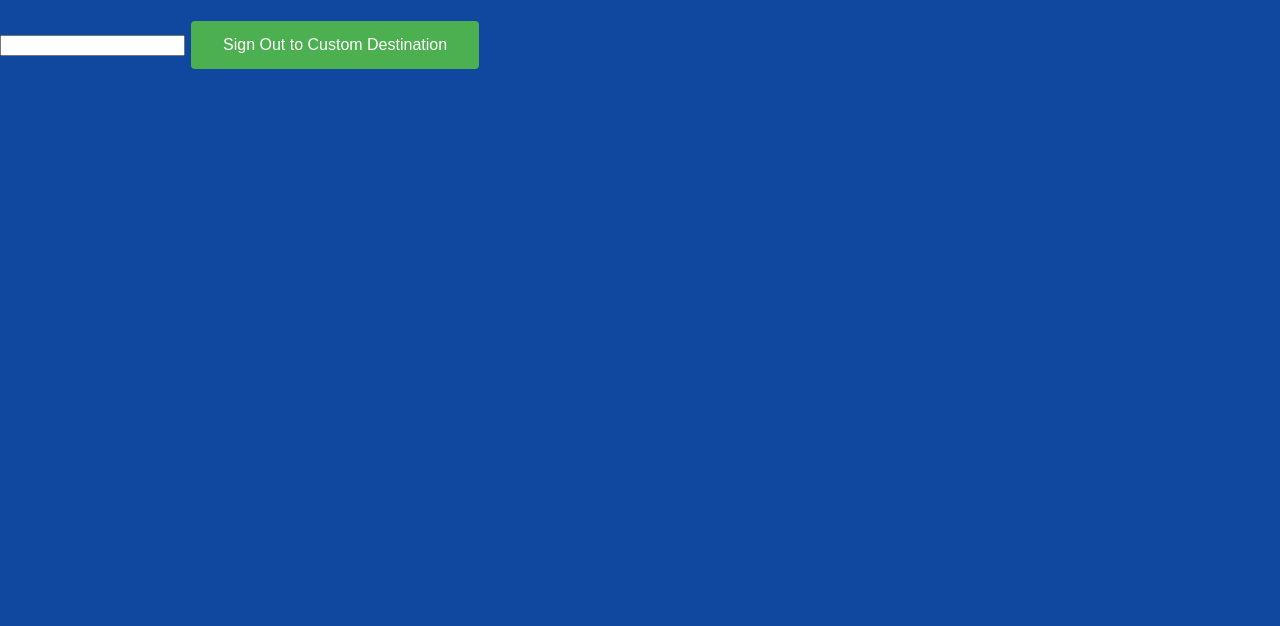
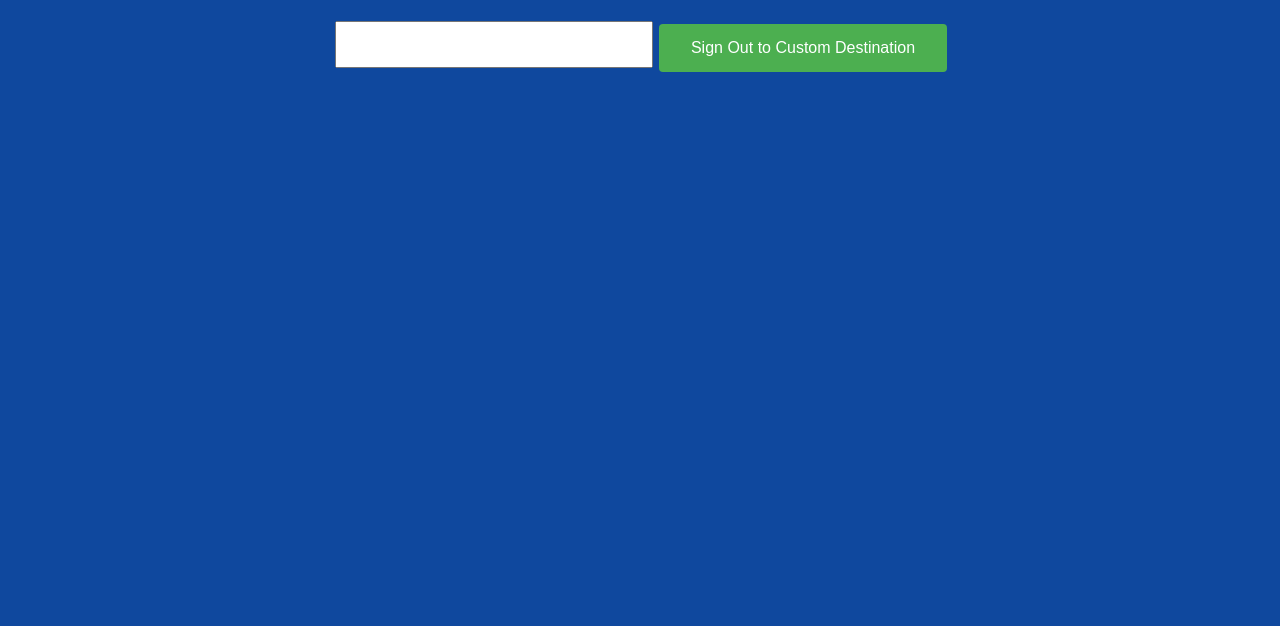
Before and after one commit to ChrisWeldon/MSSMsign-in-out, a website: page public/destinations.html in a window 1280 px wide. Shown: the part 174-800 px from the top of the page. Drawn offline with nearby package versions, Linux system fonts and the light colour scheme.

Commit message:
did some styling things

```diff
--- a/public/destinations.html
+++ b/public/destinations.html
@@ -21,7 +21,7 @@
       <input class="dest-buttons" type="submit" name= "dest" value="Home">
 
       <p>
-        <input class= "input_bar" type="text" name= "dest" > <input class="dest-buttons" type="submit" value="Sign Out to Custom Destination">
+        <input id= "input_bar"  type="text" name= "dest" > <input class="dest-buttons" type="submit" value="Sign Out to Custom Destination">
       </p>
     </form>
 
--- a/public/style.css
+++ b/public/style.css
@@ -153,6 +153,18 @@ h1
   padding-top: 25px;
 }
 
+#form{
+  text-align: center;
+  margin-left: auto;
+  margin-right: auto;
+}
+
+#input_bar{
+  height: 47px;
+  font-size: 24px;
+  margin: 4px 2px;
+}
+
 .signout-button{
     background-color: #f44336; /* red */
     border: none;
@@ -203,10 +215,13 @@ h1
     color: white;
     padding: 15px 32px;
     text-align: center;
+    align-self: center;
     text-decoration: none;
     display: inline-block;
     font-size: 16px;
-    margin: 4px 2px;
+    margin: 4px;
+    margin-left: auto;
+    margin-right: auto;
     cursor: pointer;
     border-radius: 4px;
 }
```
Also changed, not shown: studentdir.json (line endings or trailing spaces).
